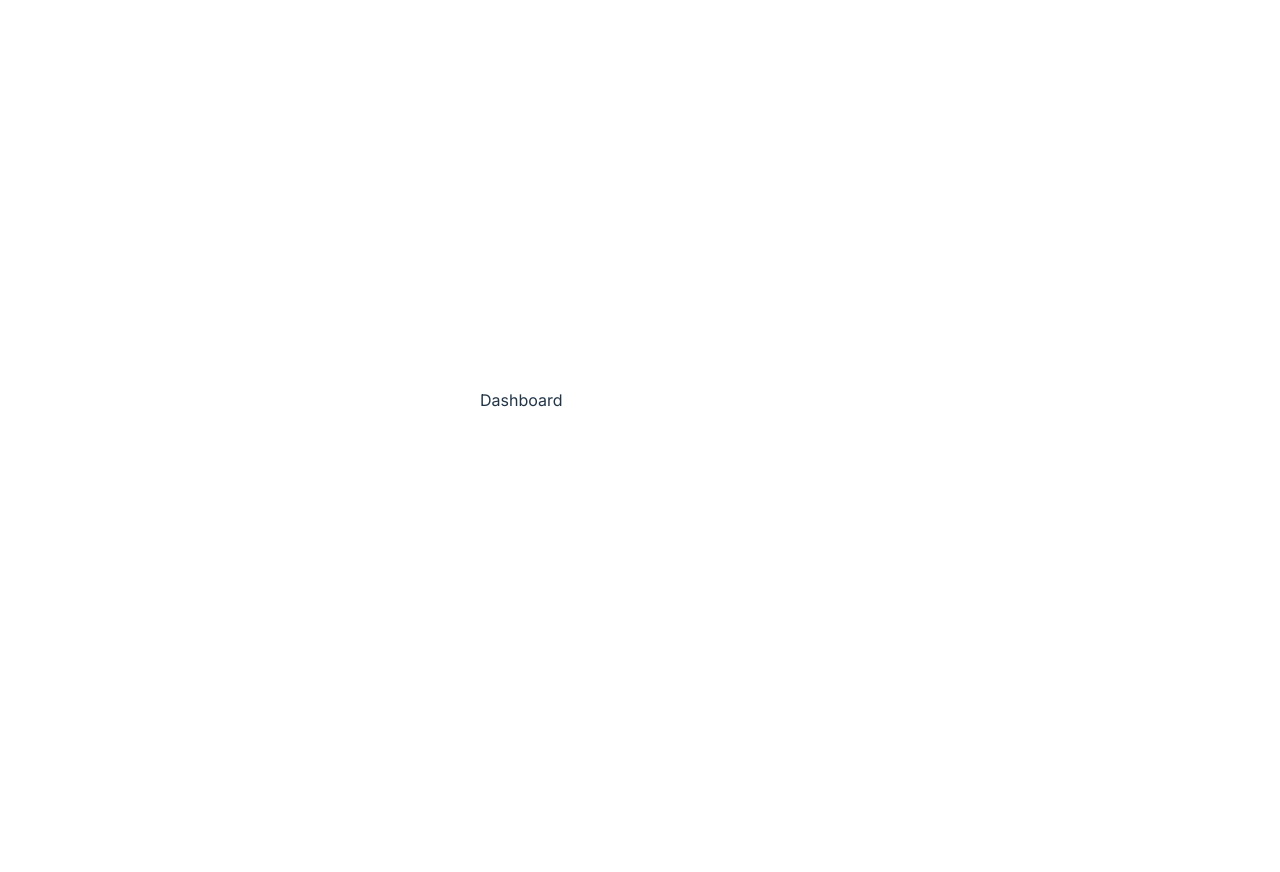
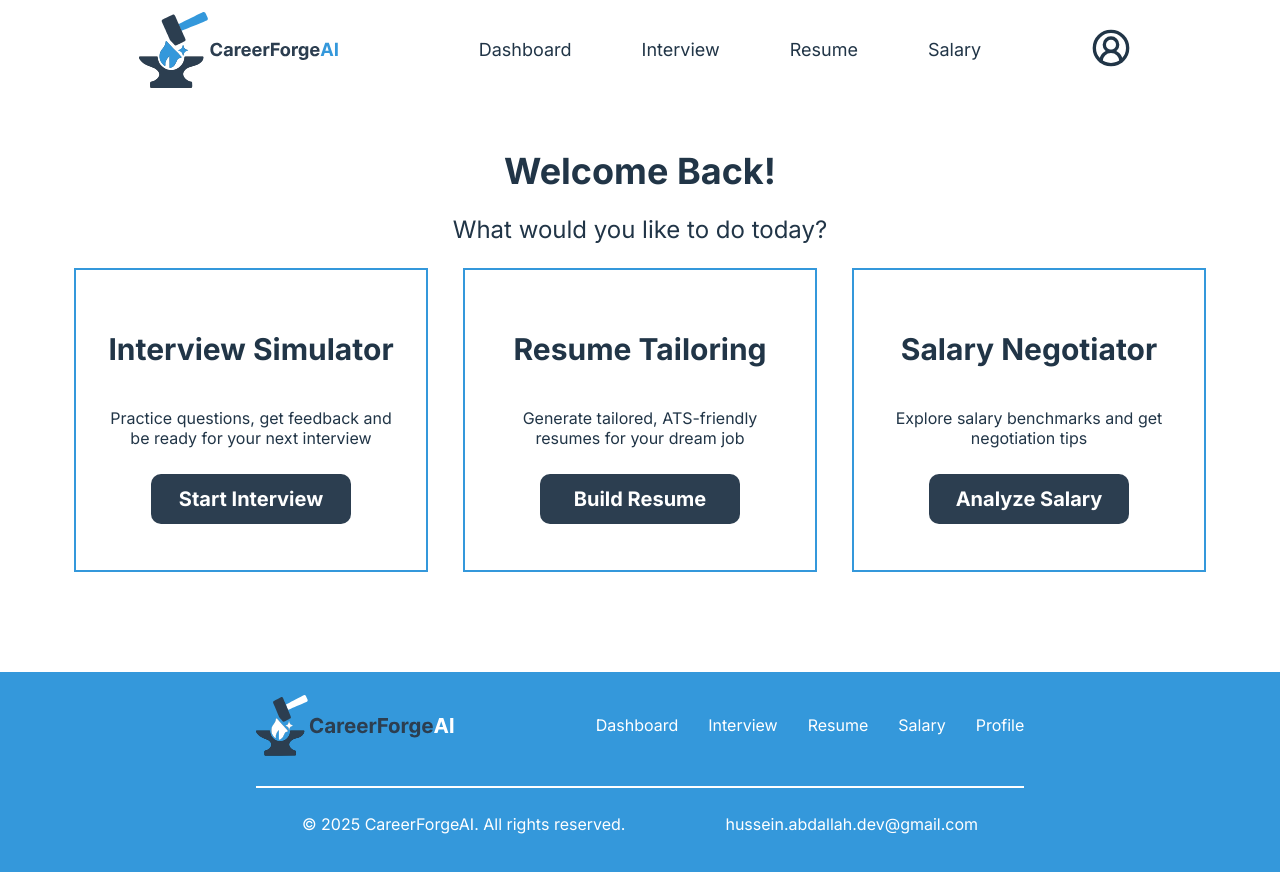
Before and after one commit to Hussein-Abdallah0/CareerForgeAI, a React (Vite) app in the folder frontend/: page /dashboard in a window 1280 px wide. Before the commit the page ends 800 px from the top, so only its background shows below. Built offline with nearby package versions, Linux system fonts and the light colour scheme.

Commit message:
Finish first section in dashboard

```diff
--- a/frontend/src/pages/Dashboard/index.jsx
+++ b/frontend/src/pages/Dashboard/index.jsx
@@ -1,7 +1,40 @@
 import React from "react";
+import Navbar from "../../components/Navbar";
+import Footer from "../../components/Footer";
+import Button from "../../components/Button";
+import "./styles.css";
+import { useNavigate } from "react-router-dom";
 
 const Dashboard = () => {
-  return <div>Dashboard</div>;
+  const navigate = useNavigate();
+  return (
+    <div>
+      <Navbar />
+      <div className="dashboard">
+        <h1 className="title">Welcome Back!</h1>
+        <p className="text">What would you like to do today?</p>
+        <div className="dash-features">
+          <div className="dash-feature">
+            <h2>Interview Simulator</h2>
+            <p>Practice questions, get feedback and be ready for your next interview</p>
+            <Button text="Start Interview" onClick={() => navigate("/interview")} />
+          </div>
+          <div className="dash-feature">
+            <h2>Resume Tailoring</h2>
+            <p>Generate tailored, ATS-friendly resumes for your dream job</p>
+            <Button text="Build Resume" onClick={() => navigate("/resume")} />
+          </div>
+          <div className="dash-feature">
+            <h2>Salary Negotiator</h2>
+            <p>Explore salary benchmarks and get negotiation tips</p>
+            <Button text="Analyze Salary" onClick={() => navigate("/salary")} />
+          </div>
+        </div>
+      </div>
+
+      <Footer />
+    </div>
+  );
 };
 
 export default Dashboard;
```
